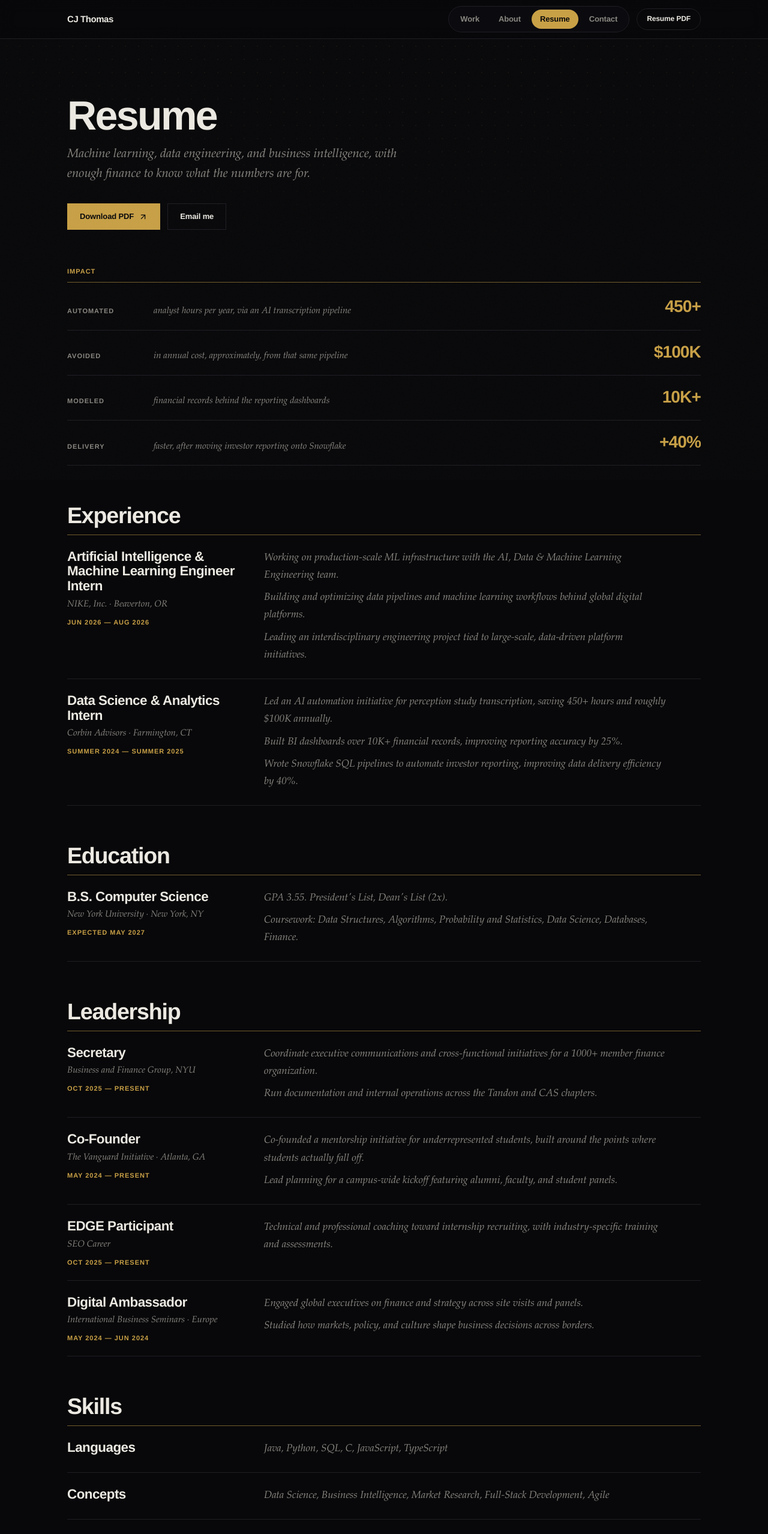
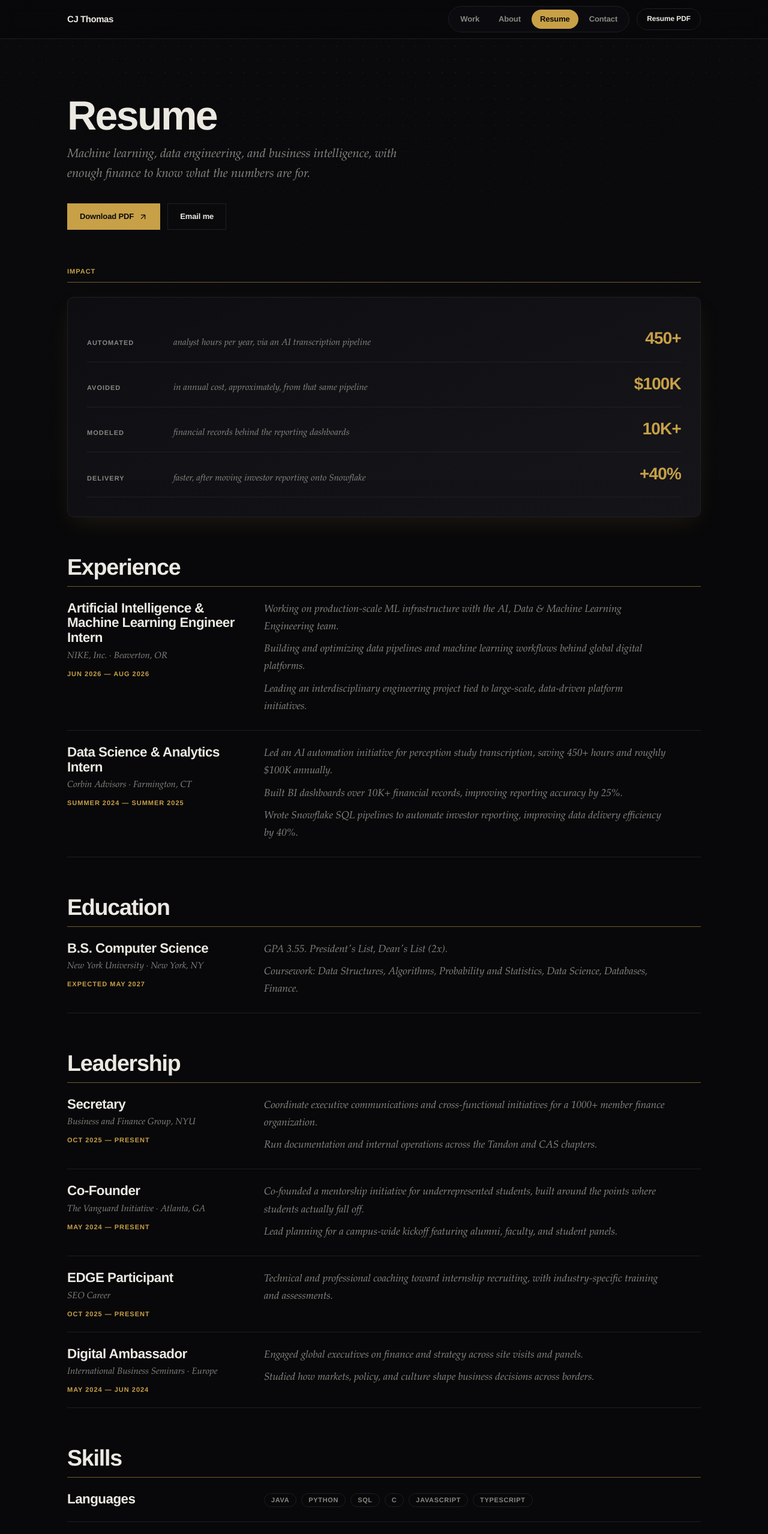
Before and after one commit to cedricsthomasjr/cjt, a Next.js app: page /resume in a window 1280 px wide. Shown: the top 2557 px of the page at 60% size. Built offline with nearby package versions, Linux system fonts and the light colour scheme.

Commit message:
feat: card the resume readout, pill the skills

```diff
--- a/src/app/resume/page.js
+++ b/src/app/resume/page.js
@@ -1,6 +1,7 @@
 import Link from "next/link";
 import { ArrowUpRight } from "lucide-react";
 import Figure from "@/components/Figure";
+import Reveal from "@/components/Reveal";
 import { contactLinks, record, resumeSections } from "@/data/resume";
 import projects from "@/data/projects.json";
 
@@ -33,10 +34,12 @@ export default function ResumePage() {
         </a>
       </div>
 
+      <Reveal>
         <section className="mt-16">
           <p className="t-label-gold">Impact</p>
           <hr className="hairline-gold mt-3" />
-        <div className="readout mt-1">
+          <div className="card mt-6 p-6 sm:p-8">
+            <div className="readout">
               {record.map((row, i) => (
                 <div key={row.key} className="readout-row">
                   <p className="readout-key t-label">{row.key}</p>
@@ -52,10 +55,13 @@ export default function ResumePage() {
                 </div>
               ))}
             </div>
+          </div>
         </section>
+      </Reveal>
 
       {resumeSections.map((section) => (
-        <section key={section.title} className="mt-16">
+        <Reveal key={section.title}>
+          <section className="mt-16">
             <h2 className="t-h2">{section.title}</h2>
             <hr className="hairline-gold mt-3" />
 
@@ -78,8 +84,22 @@ export default function ResumePage() {
                     )}
                   </div>
 
-                <ul className="max-w-2xl">
-                  {item.bullets.map((bullet) => (
+                  <ul
+                    className={
+                      section.title === "Skills"
+                        ? "flex max-w-2xl flex-wrap gap-2"
+                        : "max-w-2xl"
+                    }
+                  >
+                    {section.title === "Skills"
+                      ? item.bullets
+                          .flatMap((bullet) => bullet.split(", "))
+                          .map((skill) => (
+                            <li key={skill}>
+                              <span className="pill">{skill}</span>
+                            </li>
+                          ))
+                      : item.bullets.map((bullet) => (
                           <li key={bullet} className="t-sub mb-2 last:mb-0">
                             {bullet}
                           </li>
@@ -89,8 +109,10 @@ export default function ResumePage() {
               ))}
             </div>
           </section>
+        </Reveal>
       ))}
 
+      <Reveal>
         <section className="mt-16">
           <h2 className="t-h2">Projects</h2>
           <hr className="hairline-gold mt-3" />
@@ -115,6 +137,7 @@ export default function ResumePage() {
             ))}
           </div>
         </section>
+      </Reveal>
     </main>
   );
 }
```
Lines whose indentation alone changed are shown as unchanged.
